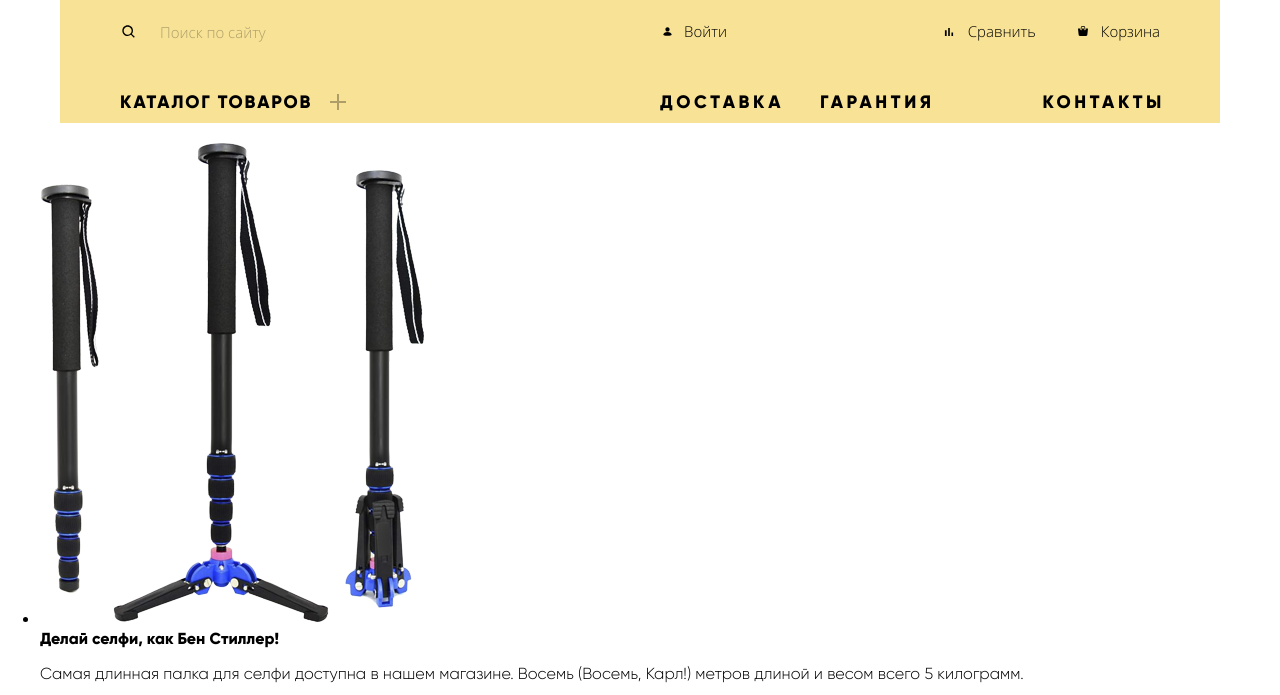
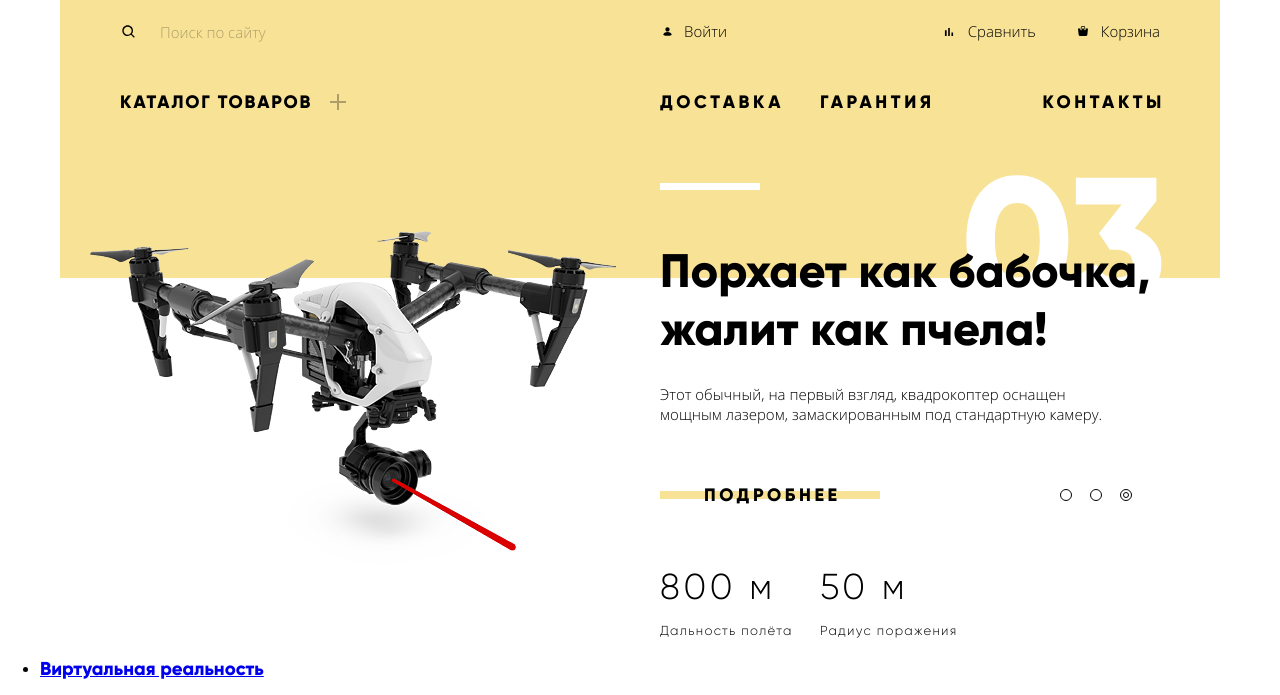
Before and after one commit to vitrusss/1001661-device-28, a website: page source/index.html in a window 1280 px wide. Shown: the part 62-757 px from the top of the page. Drawn offline with nearby package versions, Linux system fonts and the light colour scheme; files that its build step writes are made by us from their sources.

Commit message:
Делает вёрстку слайдера

```diff
--- a/source/index.html
+++ b/source/index.html
@@ -75,17 +75,18 @@
     </nav>
   </header>
 
-  <main>
+  <main class="page-main">
     <h1 class="visually-hidden">Сайт компании DEVICE</h1>
 
     <section class="banner">
       <h2 class="visually-hidden">Слайдер с баннерами о товарах</h2>
 
       <ul class="banner__list">
-        <li class="banner__item">
+        <!-- <li class="banner__item">
           <img class="banner__img" src="img/slider-1.png" width="384" height="486" alt="Фото самой длинной селфи-палки">
           <div class="banner__description">
             <b class="banner__slogan">Делай селфи, как Бен Стиллер!</b>
+            <img class="banner__img-number" src="img/banner-01.png" width="182" height="170" alt="Номер слайдера 1">
             <p class="banner__text">Самая длинная палка для селфи доступна в нашем магазине. Восемь (Восемь, Карл!) метров длиной и весом всего 5 килограмм.</p>
             <a class="banner__link" href="blank.html">Подробнее</a>
 
@@ -143,13 +144,17 @@
               </tr>
             </table>
           </div>
-        </li>
+        </li> -->
 
         <li class="banner__item">
-          <img class="banner__img" src="img/slider-3.png" width="384" height="486" alt="Фото самой длинной селфи-палки">
+          <div class="banner__img-wrap">
+            <img class="banner__img banner__img--quadrocopter" src="img/slider-3.png" width="526" height="334" alt="Фото самой длинной селфи-палки">
+          </div>
           <div class="banner__description">
             <b class="banner__slogan">Порхает как бабочка, жалит как пчела!</b>
+            <img class="banner__img-number" src="img/banner-03.svg" width="196" height="128">
             <p class="banner__text">Этот обычный, на первый взгляд, квадрокоптер оснащен мощным лазером, замаскированным под стандартную камеру.</p>
+
             <a class="banner__link" href="blank.html">Подробнее</a>
 
             <ul class="banner__button-list">
@@ -164,14 +169,14 @@
               </li>
             </ul>
 
-            <table class="banner__properties">
-              <tr>
-                <td class="banner__value">800 м</td>
-                <td class="banner__property">Дальность полёта</td>
+            <table class="banner__table-properties">
+              <tr class="banner__table-row">
+                <td class="banner__table-value">800 м</td>
+                <td class="banner__table-property">Дальность полёта</td>
               </tr>
-              <tr>
-                <td class="banner__value">50 м</td>
-                <td class="banner__property">Радиус поражения</td>
+              <tr class="banner__table-row">
+                <td class="banner__table-value">50 м</td>
+                <td class="banner__table-property">Радиус поражения</td>
               </tr>
             </table>
           </div>
--- /dev/null
+++ b/source/sass/blocks/banner.scss
@@ -0,0 +1,197 @@
+.banner {
+  width: 1160px;
+  margin: auto;
+  // padding-left: 30px;
+  padding-right: 60px;
+}
+
+.banner::before {
+  position: absolute;
+  content: "";
+  top: 0;
+  left: 50%;
+  z-index: -1;
+  transform: translateX(-50%);
+
+  height: 150px;
+  width: 1160px;
+
+  background-color: var(--basic-yellow);
+}
+
+.banner__list {
+  margin-top: 0;
+  padding-left: 0;
+  list-style: none;
+}
+
+.banner__item {
+  position: relative;
+  display: flex;
+  padding-top: 47px;
+}
+
+.banner__description::before {
+  position: absolute;
+  content: "";
+  top: 8px;
+  left: 0;
+
+  height: 7px;
+  width: 100px;
+
+  background-color: #ffffff;
+}
+
+.banner__img-wrap {
+  width: 600px;
+  flex-shrink: 0;
+}
+
+.banner__img--quadrocopter {
+  padding-top: 56px;
+  margin-left: 30px;
+}
+
+.banner__description {
+  position: relative;
+  display: flex;
+  flex-wrap: wrap;
+  width: 500px;
+}
+
+.banner__slogan {
+  display: block;
+  padding-top: 67px;
+
+  font-size: 47px;
+  font-weight: 800;
+  line-height: 58px;
+}
+
+.banner__img-number {
+  position: absolute;
+  top: 0;
+  right: -2px;
+  z-index: -1;
+}
+
+.banner__text {
+  margin-top: 16px;
+  margin-right: 30px;
+  margin-bottom: 41px;
+  padding-top: 10px;
+  padding-right: 10px;
+  padding-bottom: 10px;
+
+  font-family: "Open Sans", "Arial", sans-serif;
+  font-size: 15px;
+  font-weight: 300;
+  line-height: 20px;
+}
+
+.banner__link {
+  position: relative;
+
+  display: inline-block;
+  margin-bottom: 51px;
+  padding-top: 9px;
+  padding-right: 42px;
+  padding-bottom: 9px;
+  padding-left: 44px;
+  width: 220px;
+
+  color: inherit;
+  font-size: 18px;
+  font-weight: 800;
+  line-height: 22px;
+  letter-spacing: 0.2em;
+  text-decoration: none;
+  text-transform: uppercase;
+}
+
+.banner__link::before {
+  position: absolute;
+  content: "";
+  top: 16px;
+  left: 0;
+  z-index: -1;
+
+  width: 100%;
+  height: 8px;
+
+  background-color: var(--basic-yellow);
+}
+
+.banner__button-list {
+  display: flex;
+  margin-left: auto;
+  margin-right: 19px;
+  padding-left: 0;
+
+  list-style: none;
+}
+
+.banner__button {
+  position: relative;
+  width: 30px;
+  height: 40px;
+  padding: 0;
+  font-size: 0;
+  border: 0;
+  background-color: transparent;
+}
+
+.banner__button::before,
+.banner__button--current::after {
+  position: absolute;
+  content: "";
+  top: 50%;
+  left: 50%;
+  transform: translate(-50%, -50%);
+
+  border-radius: 50%;
+  border: 1px solid #000000;
+}
+
+.banner__button::before {
+  width: 12px;
+  height: 12px;
+}
+
+.banner__button--current::after {
+  width: 6px;
+  height: 6px;
+}
+
+.banner__table-properties {
+  border-collapse: collapse;
+}
+
+.banner__table-properties tbody {
+  display: flex;
+}
+
+.banner__table-row {
+  display: flex;
+  flex-direction: column;
+}
+
+.banner__table-value,
+.banner__table-property {
+  padding: 0;
+  width: 160px;
+}
+
+.banner__table-value {
+  font-size: 36px;
+  line-height: 42px;
+  letter-spacing: 0.1em;
+}
+
+.banner__table-property {
+  padding-top: 15px;
+  font-size: 13px;
+  line-height: 15px;
+  letter-spacing: 0.1em;
+}
--- a/source/sass/blocks/main-header.scss
+++ b/source/sass/blocks/main-header.scss
@@ -1,4 +1,5 @@
 .main-header {
+  min-height: 150px;
   width: 1160px;
   margin: auto;
   margin-top: 40px;
--- a/source/sass/blocks/user-list.scss
+++ b/source/sass/blocks/user-list.scss
@@ -65,7 +65,7 @@
   color: rgba(255, 255, 255, 0.3);
 }
 
-.user-list__search input:focus+button,
+.user-list__search input:focus + button,
 .user-list__search button:hover,
 .user-list__search button:focus {
   z-index: 0;
--- a/source/sass/global.scss
+++ b/source/sass/global.scss
@@ -1,5 +1,6 @@
 :root {
   --basic-yellow: #f7e296;
+  --darken-yellow: #f0c52e;
 }
 
 body {
@@ -43,3 +44,7 @@ input[type="radio"].visually-hidden {
   clip: rect(0, 0, 0, 0);
   overflow: hidden;
 }
+
+.page-main {
+  position: relative;
+}
--- a/source/sass/style.scss
+++ b/source/sass/style.scss
@@ -5,3 +5,4 @@
 @import "blocks/catalog.scss";
 @import "blocks/site-list.scss";
 @import "blocks/user-list.scss";
+@import "blocks/banner.scss";
```
Also changed, not shown: source/img/banner-01.svg (added), source/img/banner-03.svg (added).
